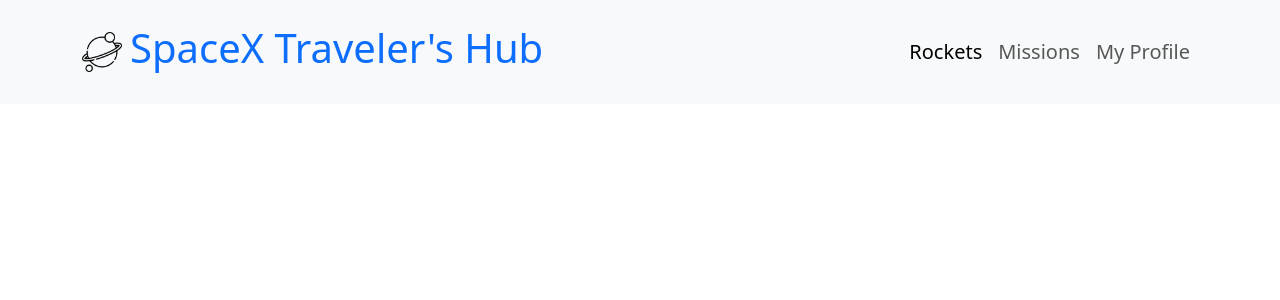
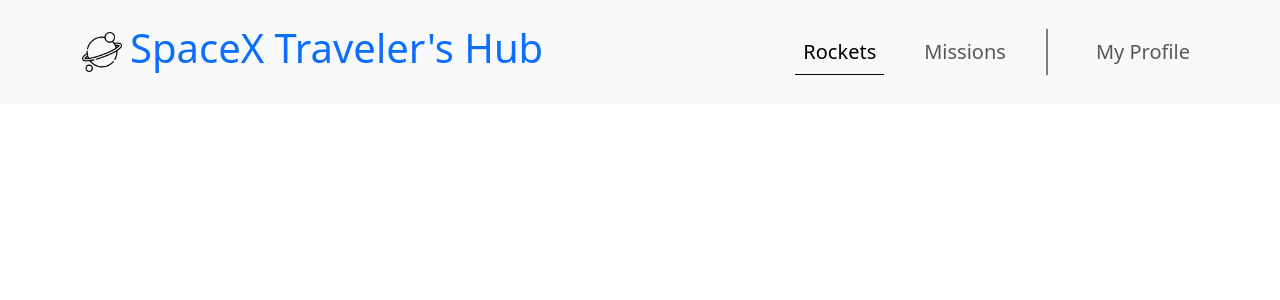
Before and after one commit to ITurres/spacex-travelers-hub, a React (Create React App) app: page / in a window 1280 px wide. Shown: the top 300 px of the page. Built offline with nearby package versions, Linux system fonts and the light colour scheme.

Commit message:
updated the style of the header

```diff
--- a/src/styles/header.css
+++ b/src/styles/header.css
@@ -4,8 +4,19 @@ header {
   background-color: #fff;
 }
 
+.navbar-collapse .navbar-nav {
+  gap: 2rem;
+}
+
+.my-profile-link {
+  border-left: 2px solid gray;
+  padding-left: 2.5rem;
+}
+
 .nav-link.active {
   position: relative;
+  border-bottom: 1px solid black;
+  width: fit-content;
 }
 
 .nav-link.active::before {
@@ -25,4 +36,18 @@ header {
   .nav-link.active::before {
     display: none;
   }
+
+  .navbar-collapse .navbar-nav {
+    gap: 0;
+  }
+
+  .my-profile-link {
+    border-left: unset;
+    padding-left: inherit;
+  }
+
+  .navbar .container {
+    justify-content: center;
+    gap: 1rem;
+  }
 }
```
